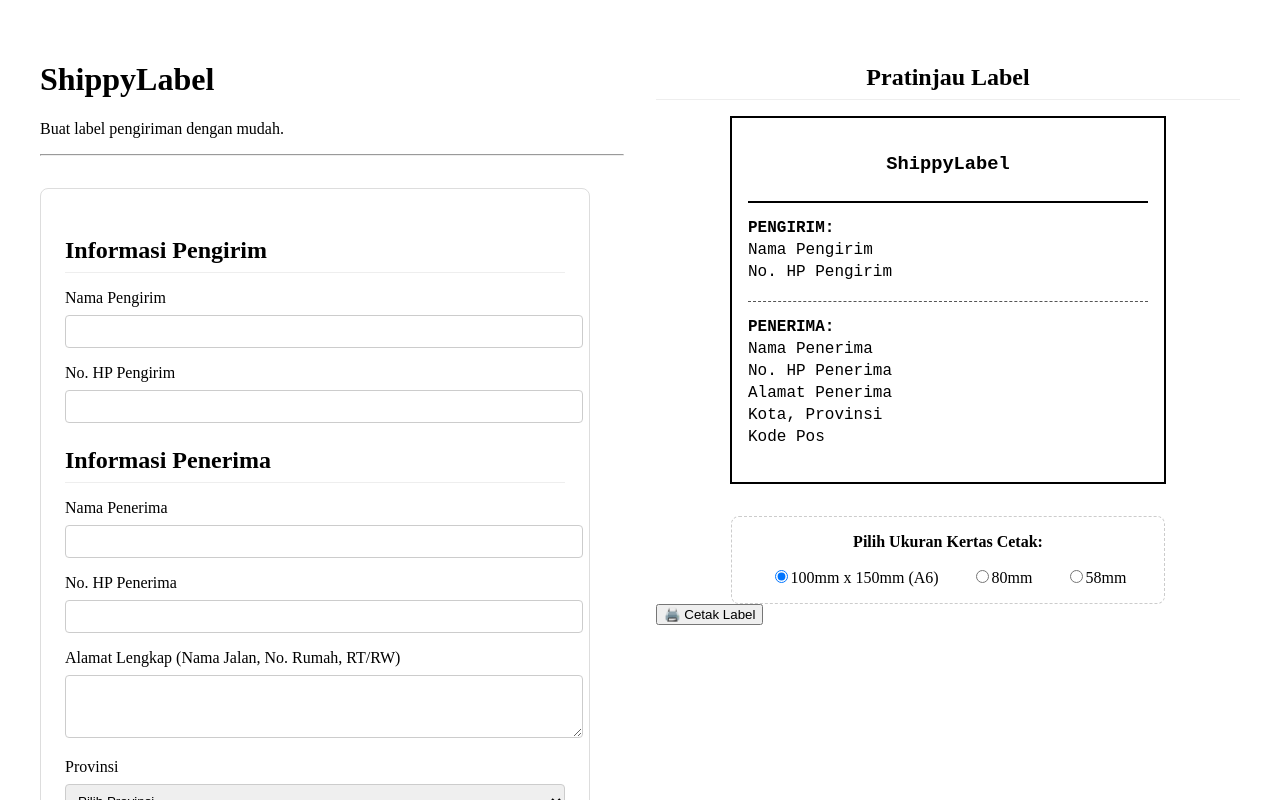
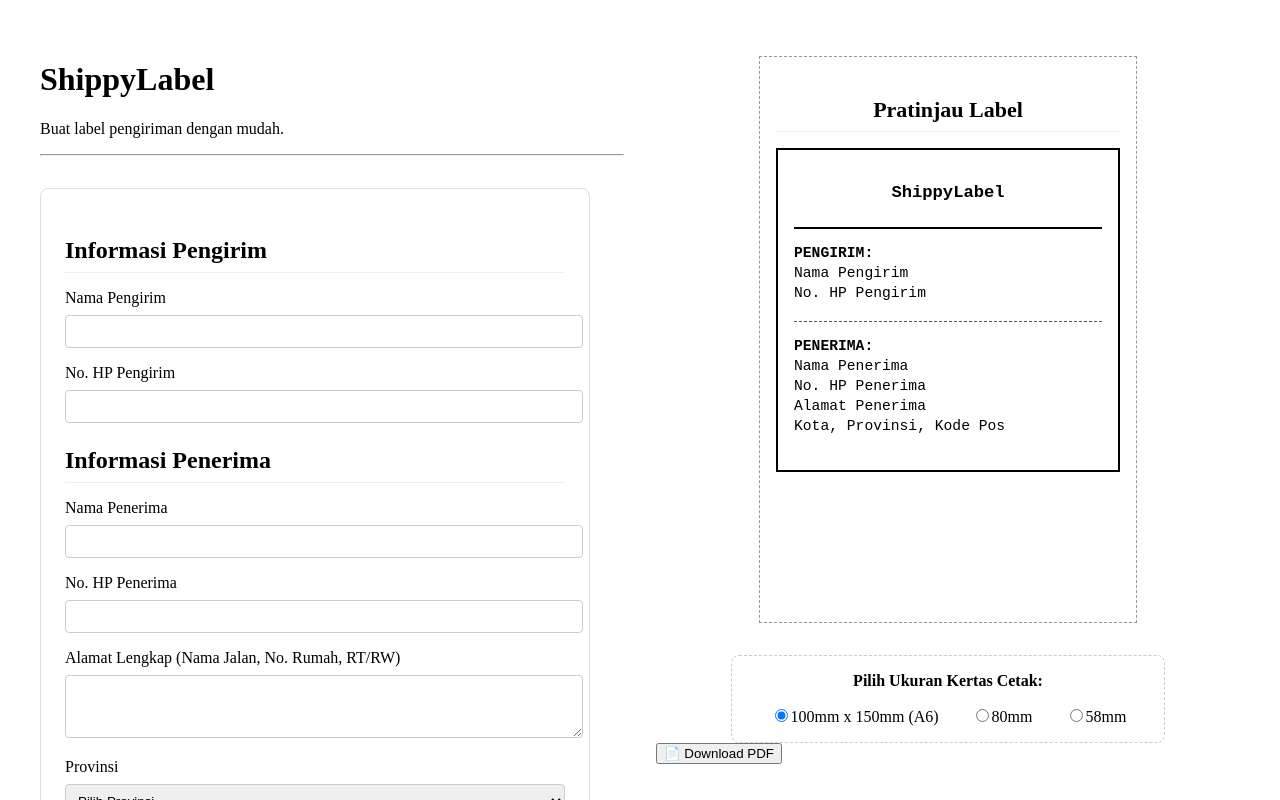
Before and after one commit to 5leepy/shippy, a React (Vite) app: page / in a window 1280 px wide. Shown: the top 800 px of the page. Built offline with nearby package versions, Linux system fonts and the light colour scheme.

Commit message:
feat(download): replace print dialog with direct PDF download

```diff
--- a/package.json
+++ b/package.json
@@ -10,9 +10,10 @@
     "preview": "vite preview"
   },
   "dependencies": {
+    "html2canvas": "^1.4.1",
+    "jspdf": "^3.0.1",
     "react": "^19.1.0",
-    "react-dom": "^19.1.0",
-    "react-to-print": "^3.1.1"
+    "react-dom": "^19.1.0"
   },
   "devDependencies": {
     "@eslint/js": "^9.30.1",
--- a/src/components/LabelPreview.jsx
+++ b/src/components/LabelPreview.jsx
@@ -6,7 +6,7 @@
   return (
     // Tidak ada lagi div pembungkus dan tidak ada ref
     <div className={styles.labelPreviewContainer}>
-      <h2>Pratinjau Label</h2>
+      <h2 className="no-print">Pratinjau Label</h2>
       <div className={styles.shippingLabel}>
         <div className={styles.labelHeader}>
           <h3>ShippyLabel</h3>
@@ -22,10 +22,9 @@
           <p>{data.recipientPhone || 'No. HP Penerima'}</p>
           <p>{data.recipientAddress || 'Alamat Penerima'}</p>
           <p>
-            {(data.recipientCity || 'Kota') + ', ' + (data.recipientProvince || 'Provinsi')}
+            {(data.recipientCity || 'Kota') + ', ' + (data.recipientProvince || 'Provinsi') + ', ' + (data.recipientPostalCode || 'Kode Pos')}
           </p>
-          <p>{data.recipientPostalCode || 'Kode Pos'}</p>
-        </div>
+          </div>
       </div>
     </div>
   );
--- a/src/components/LabelPreview.module.css
+++ b/src/components/LabelPreview.module.css
@@ -9,7 +9,6 @@
   padding: 1rem;
   font-family: 'Courier New', Courier, monospace;
   max-width: 400px;
-  margin: 1rem auto;
   background: white;
   color: black;
 }
--- a/src/index.css
+++ b/src/index.css
@@ -1,8 +1,8 @@
 /* src/index.css */
 
-/* Gaya ini HANYA aktif saat mencetak */
+/* ... (kode di luar @media print tetap sama) ... */
+
 @media print {
-  /* Atur halaman cetak agar tidak ada margin/padding */
   @page {
     size: auto;
     margin: 0mm;
@@ -13,27 +13,36 @@
     padding: 0;
   }
 
-  /* Sembunyikan semua elemen di halaman */
-  body > * {
-    display: none;
+  /* Sembunyikan elemen yang memiliki kelas "no-print" */
+  .no-print {
+    display: none !important;
   }
 
-  /* Tampilkan HANYA area yang ingin kita cetak */
-  .label-print-area {
+  /* Saat mencetak, sembunyikan semua elemen di body */
+  body > * {
+    display: none !important;
+  }
+
+  /* KECUALI elemen dengan class .label-print-area */
+  body > .label-print-area {
     display: block !important;
   }
 
-  /* Atur ukuran lebar label sesuai pilihan */
-  .label-print-area.A6,
-  .label-print-area.label-100mm {
-      width: 100mm;
+  /* Atur ukuran lebar DAN FONT sesuai pilihan kertas.
+    Satuan 'pt' (points) lebih baik untuk cetak daripada 'px'.
+  */
+  .label-print-area.paper-100mm {
+      width: 100mm !important;
+      font-size: 11pt !important;
   }
 
-  .label-print-area.label-80mm {
-      width: 80mm;
+  .label-print-area.paper-80mm {
+      width: 80mm !important;
+      font-size: 10pt !important;
   }
 
-  .label-print-area.label-58mm {
-      width: 58mm;
+  .label-print-area.paper-58mm {
+      width: 58mm !important;
+      font-size: 8pt !important;
   }
 }
--- a/src/pages/HomePage.jsx
+++ b/src/pages/HomePage.jsx
@@ -1,19 +1,20 @@
 // src/pages/HomePage.jsx
 import React, { useState, useRef } from 'react';
-import { useReactToPrint } from 'react-to-print';
+import jsPDF from 'jspdf';
+import html2canvas from 'html2canvas';
+
 import ShippingForm from '../components/ShippingForm';
 import LabelPreview from '../components/LabelPreview';
 import styles from './HomePage.module.css';
 
-// Opsi ukuran kertas yang tersedia
 const paperSizes = [
-  { id: '100mm', name: '100mm x 150mm (A6)' },
-  { id: '80mm', name: '80mm' },
-  { id: '58mm', name: '58mm' },
+  // Tambahkan properti fontSize untuk setiap ukuran
+  { id: '100mm', name: '100mm x 150mm (A6)', width: 100, fontSize: 11 },
+  { id: '80mm', name: '80mm', width: 80, fontSize: 10 },
+  { id: '58mm', name: '58mm', width: 58, fontSize: 8 },
 ];
 
 function HomePage() {
-  // State untuk data form
   const [formData, setFormData] = useState({
     senderName: '',
     senderPhone: '',
@@ -25,21 +26,50 @@
     recipientPostalCode: '',
   });
 
-  // State untuk menyimpan ukuran kertas yang dipilih
-  const [paperSize, setPaperSize] = useState('100mm'); // Default ke 100mm
-
-  // Ref untuk menunjuk ke komponen yang akan dicetak
+  const [paperSizeId, setPaperSizeId] = useState('100mm');
   const labelRef = useRef();
 
-  // Hook dari react-to-print
-  const handlePrint = useReactToPrint({
-    content: () => labelRef.current,
-  });
+  const handleDownloadPdf = () => {
+    const labelToCapture = labelRef.current;
+    if (!labelToCapture) return;
+
+    const selectedPaper = paperSizes.find(p => p.id === paperSizeId);
+    const titleElement = labelToCapture.querySelector('.no-print');
+    if (titleElement) {
+      titleElement.style.display = 'none';
+    }
+
+
+    html2canvas(labelToCapture, {
+      // Opsi untuk meningkatkan kualitas gambar
+      scale: 3,
+      useCORS: true,
+      backgroundColor: null, // Gunakan background dari elemen
+    }).then(canvas => {
+      const imgData = canvas.toDataURL('image/png');
+
+      // Buat PDF dengan orientasi portrait (p) dan satuan milimeter (mm)
+      // Ukuran didapat dari state yang dipilih
+      const pdf = new jsPDF({
+        orientation: 'portrait',
+        unit: 'mm',
+        format: [selectedPaper.width, 150]
+      });
+
+      // Tambahkan gambar ke PDF, paskan dengan ukuran kertas
+      pdf.addImage(imgData, 'PNG', 0, 0, selectedPaper.width, 150);
+      pdf.save("shippy-label.pdf");
+    });
+  };
+
+
 
   const handleChange = (e) => {
     const { name, value } = e.target;
     setFormData(prevState => ({ ...prevState, [name]: value }));
   };
+
+
 
   return (
     <div className={styles.appContainer}>
@@ -54,12 +84,23 @@
         />
       </div>
       <div className={styles.previewSection}>
-        {/* Kontainer untuk area cetak, class-nya dinamis */}
-        <div className={`label-print-area ${paperSize}`} ref={labelRef}>
+        {/*
+          Kita beri style inline untuk menyimulasikan ukuran kertas di pratinjau
+        */}
+        <div
+          ref={labelRef}
+          className={styles.labelPrintArea}
+          style={{
+            width: `${paperSizes.find(p => p.id === paperSizeId).width}mm`,
+            // Tetapkan tinggi agar tidak jumpy di layar
+            height: `150mm`,
+            // Atur fontSize secara dinamis, tambahkan satuan 'pt'
+            fontSize: `${paperSizes.find(p => p.id === paperSizeId).fontSize}pt`,
+           }}
+        >
           <LabelPreview data={formData} />
         </div>
 
-        {/* UI untuk memilih ukuran kertas */}
         <div className={styles.paperSizeSelector}>
           <h4>Pilih Ukuran Kertas Cetak:</h4>
           {paperSizes.map(size => (
@@ -68,17 +109,17 @@
                 type="radio"
                 name="paperSize"
                 value={size.id}
-                checked={paperSize === size.id}
-                onChange={(e) => setPaperSize(e.target.value)}
+                checked={paperSizeId === size.id}
+                onChange={(e) => setPaperSizeId(e.target.value)}
               />
               {size.name}
             </label>
           ))}
         </div>
 
-        {/* Tombol Cetak */}
-        <button className={styles.printButton} onClick={handlePrint}>
-          🖨️ Cetak Label
+        {/* Ganti nama tombol dan event handler-nya */}
+        <button className={styles.printButton} onClick={handleDownloadPdf}>
+          📄 Download PDF
         </button>
       </div>
     </div>
--- a/src/pages/HomePage.module.css
+++ b/src/pages/HomePage.module.css
@@ -35,3 +35,12 @@
   margin: 0 1rem;
   cursor: pointer;
 }
+
+.labelPrintArea {
+  border: 1px dashed #999;
+  padding: 1rem;
+  margin: 1rem auto;
+  box-sizing: border-box;
+  background: white; /* Pastikan ada background putih untuk html2canvas */
+  transition: width 0.3s ease, height 0.3s ease; /* Transisi halus */
+}
```
Also changed, not shown: 1 other file (tests, documents, lock files or other folders).
